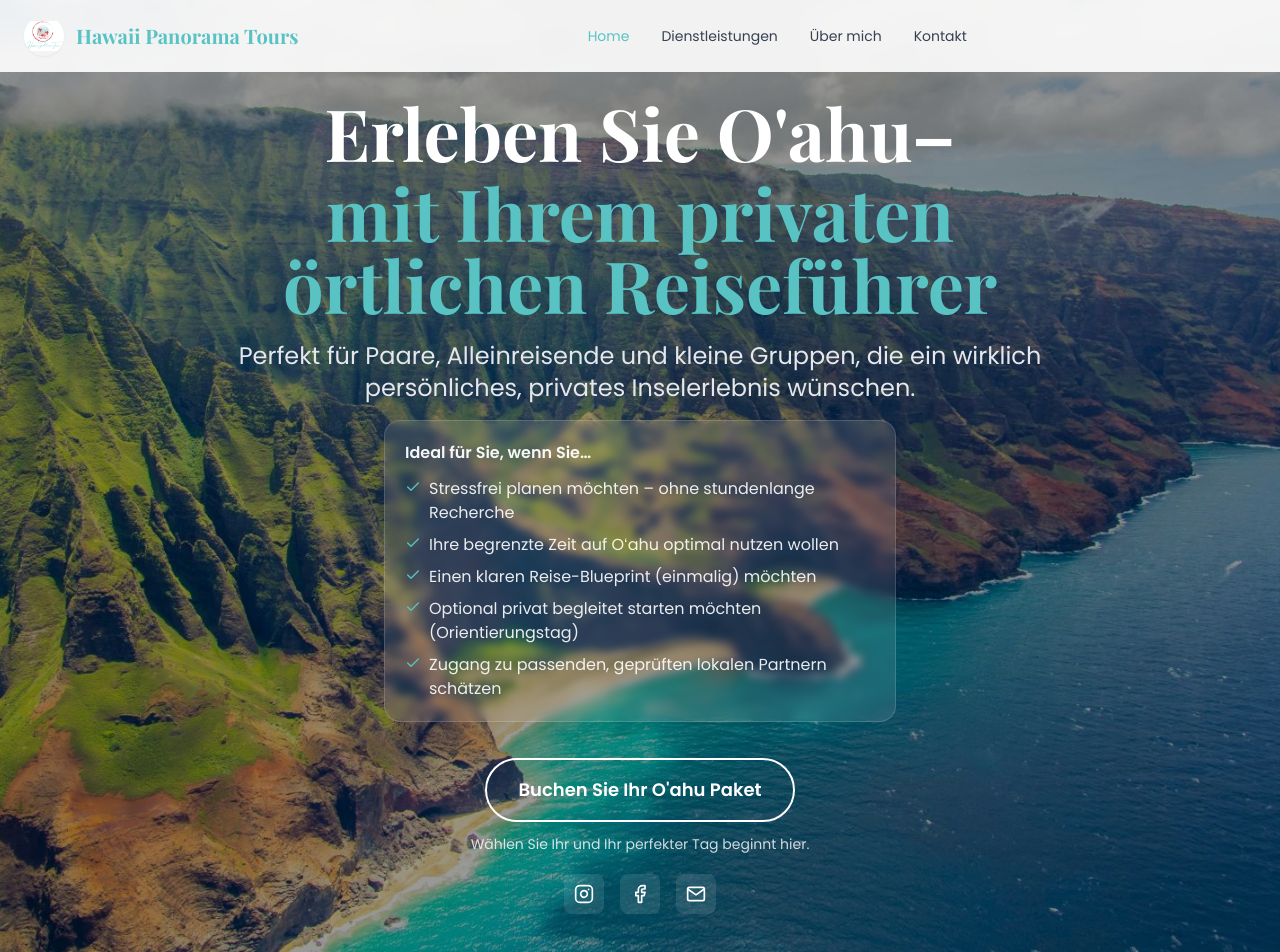
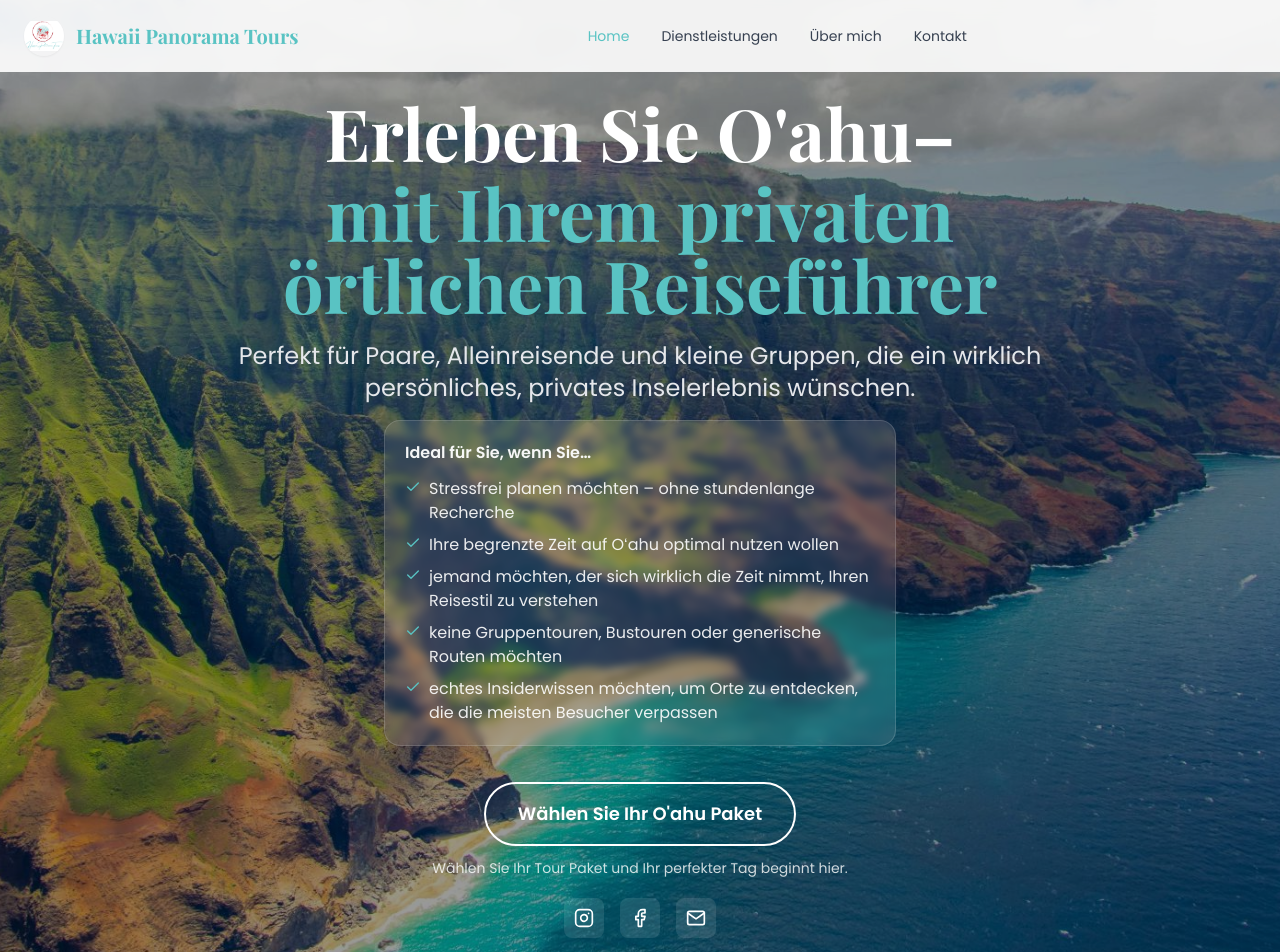
Before and after one commit to hawaiipanoramatours-prog/hawaiipanoramatours, a React (Vite) app: page / in a window 1280 px wide. Shown: the top 952 px of the page. Built offline with nearby package versions, Linux system fonts and the light colour scheme.

Commit message:
Update Sections.impl.jsx

```diff
--- a/src/components/Sections.impl.jsx
+++ b/src/components/Sections.impl.jsx
@@ -27,9 +27,9 @@ export function Hero({ content, lang = 'de' }) {
       good: [
         'Stressfrei planen möchten – ohne stundenlange Recherche',
         'Ihre begrenzte Zeit auf Oʻahu optimal nutzen wollen',
-        'Einen klaren Reise-Blueprint (einmalig) möchten',
-        'Optional privat begleitet starten möchten (Orientierungstag)',
-        'Zugang zu passenden, geprüften lokalen Partnern schätzen',
+        'jemand möchten, der sich wirklich die Zeit nimmt, Ihren Reisestil zu verstehen',
+        'keine Gruppentouren, Bustouren oder generische Routen möchten',
+        'echtes Insiderwissen möchten, um Orte zu entdecken, die die meisten Besucher verpassen',
       ],
     },
     en: {
@@ -104,13 +104,13 @@ export function Hero({ content, lang = 'de' }) {
                 rel="noreferrer"
                 className="border-2 border-white text-white px-8 py-4 rounded-full font-poppins font-semibold text-lg hover:bg-white hover:text-black transition"
               >
-                {lang === 'en' ? 'Choose Your Private Oʻahu Package' : "Buchen Sie Ihr O'ahu Paket"}
+                {lang === 'en' ? 'Choose Your Private Oʻahu Package' : "Wählen Sie Ihr O'ahu Paket"}
               </a>
 
               <p className="font-poppins text-sm text-white/80">
                 {lang === 'en'
                   ? 'Pick your tour package and your perfect day starts here.'
-                  : 'Wählen Sie Ihr und Ihr perfekter Tag beginnt hier.'}
+                  : 'Wählen Sie Ihr Tour Paket und Ihr perfekter Tag beginnt hier.'}
               </p>
 
               <div className="flex gap-4 mt-2">
```
